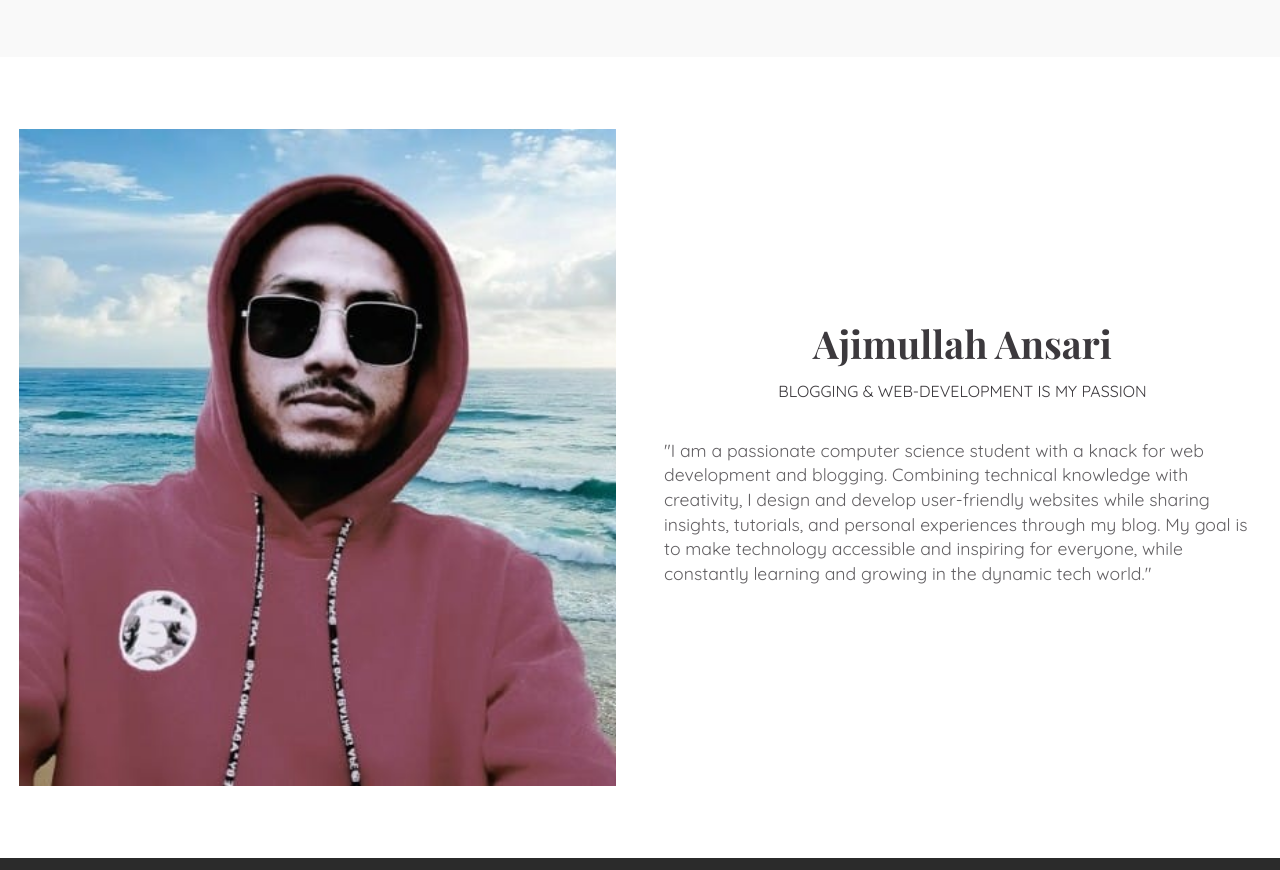
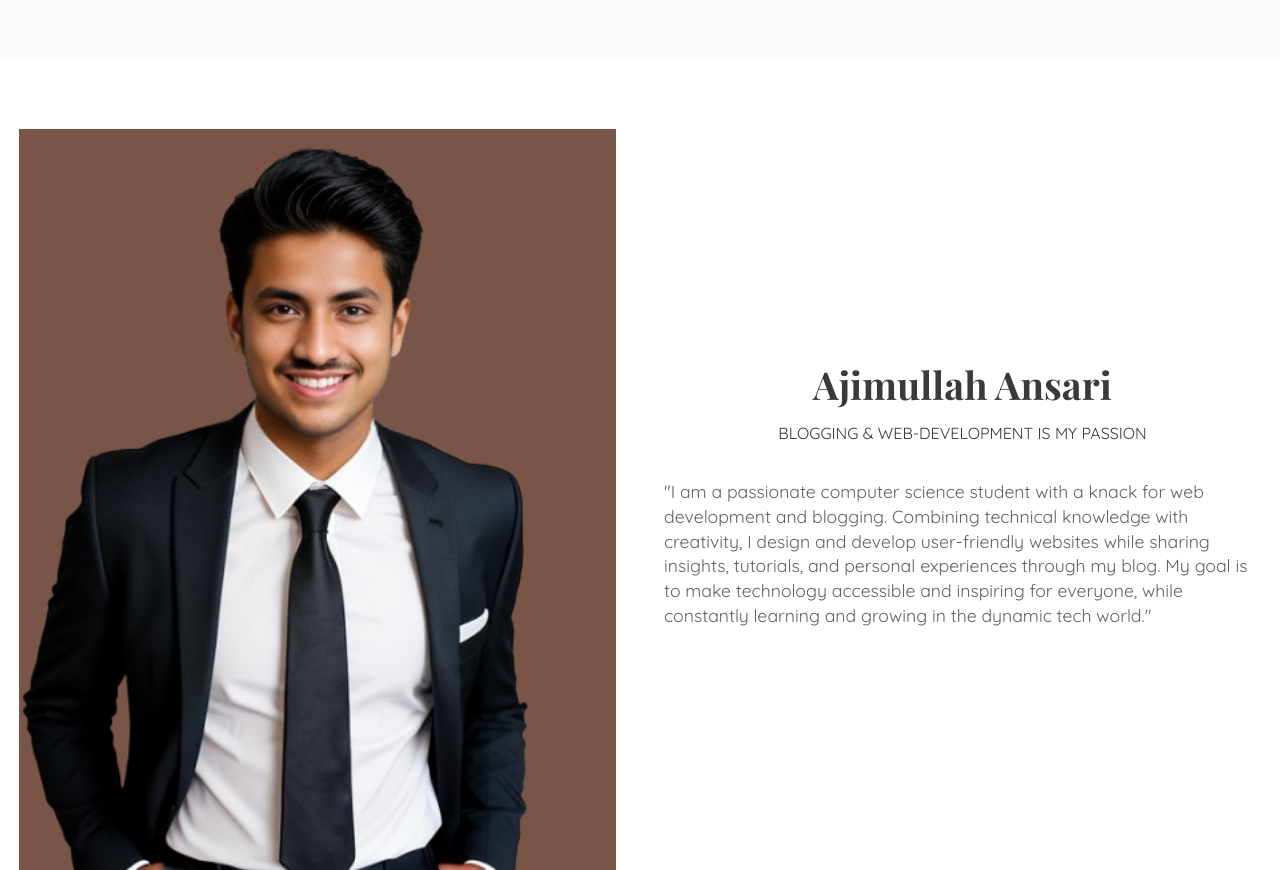
Before and after one commit to ajimullahansari/Blogging-Page, a plain HTML site: page index.html in a window 1280 px wide. Shown: the part 4300-5170 px from the top of the page. Drawn offline with nearby package versions, Linux system fonts and the light colour scheme.

Commit message:
Update index.html

```diff
--- a/index.html
+++ b/index.html
@@ -230,7 +230,7 @@
       <div class = "container">
         <div class = "about-content">
           <div>
-            <img src = "images/Ajim.jpeg" alt = "">
+            <img src = "Ajim02.png" alt = "">
           </div>
           <div class = "about-text">
             <div class = "title">
```
